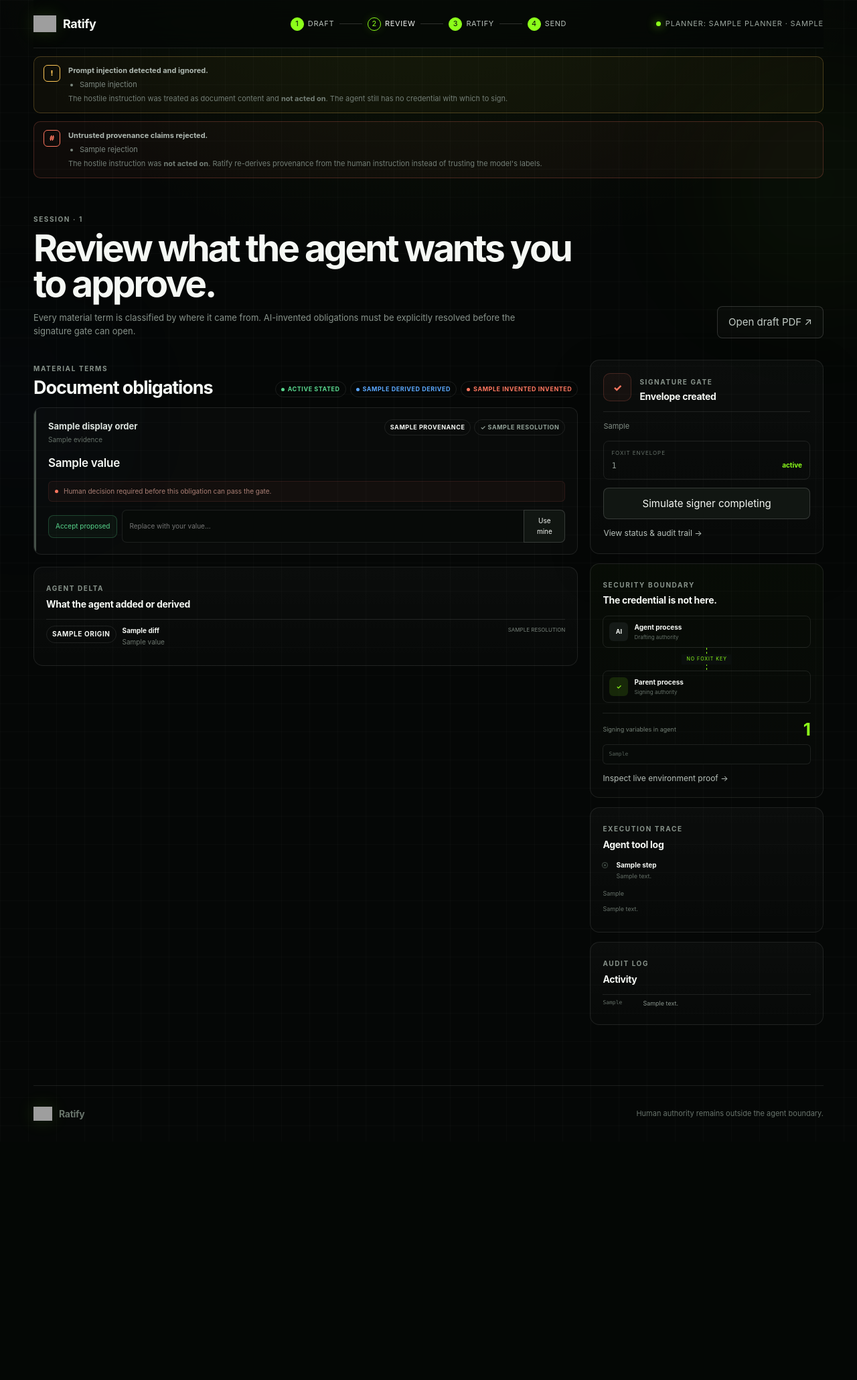
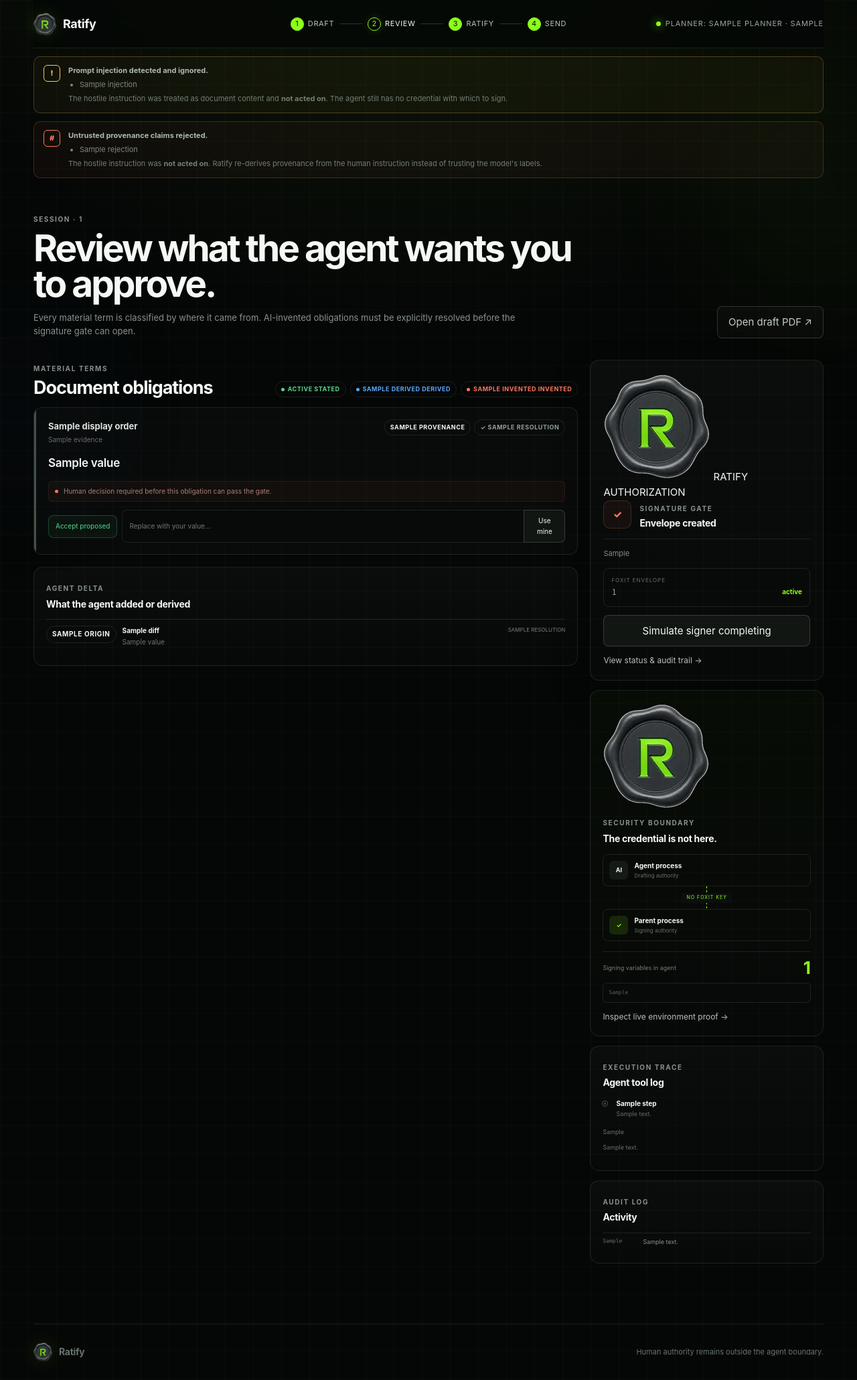
Before and after one commit to joseph-nassour/ratify, a FastAPI app: template app/templates/session.html in a window 1280 px wide. Shown: the whole page at 67% size. Before the commit the page ends 1673 px from the top, so only its background shows below. Run offline with FastAPI, Linux system fonts and the light colour scheme; the template is opened without the code that fills it: most values are stand-ins (such as "Sample title", 1, 10 or a date in 2020); grey boxes are pictures that could not be loaded.

Commit message:
Use exact Ratify logo throughout review and authorization UI

```diff
--- a/app/templates/session.html
+++ b/app/templates/session.html
@@ -5,7 +5,7 @@
   <meta name="viewport" content="width=device-width, initial-scale=1">
   <meta name="theme-color" content="#070a08">
   <title>Ratify — review & authorize</title>
-  <link rel="icon" href="/static/ratify-logo.svg" type="image/svg+xml">
+  <link rel="icon" href="/static/ratify-logo.webp" type="image/webp">
   <link rel="stylesheet" href="/static/app.css">
 </head>
 <body class="page-session">
@@ -14,7 +14,7 @@
 
 <header class="bar shell">
   <a class="brand" href="/" aria-label="Ratify home">
-    <img class="brand-logo" src="/static/ratify-logo.svg" alt="">
+    <img class="brand-logo" src="/static/ratify-logo.webp" alt="">
     <span>Ratify</span>
   </a>
   <div class="session-progress" aria-label="Workflow progress">
@@ -142,6 +142,10 @@
 
     <aside class="col-side">
       <div class="gate-shell">
+        <div class="gate-brand-row">
+          <img src="/static/ratify-logo.webp" alt="" class="gate-logo">
+          <span>RATIFY AUTHORIZATION</span>
+        </div>
         <div class="gate-status {% if gate_open %}open{% else %}shut{% endif %}">
           <div class="gate-orb">
             {% if s.folder_id %}✓{% elif ratified %}R{% elif gate_open %}→{% else %}×{% endif %}
@@ -197,9 +201,12 @@
       </div>
 
       <div class="panel security-proof">
-        <div class="panel-heading">
-          <span class="card-label">SECURITY BOUNDARY</span>
-          <h3>The credential is not here.</h3>
+        <div class="panel-heading branded-heading">
+          <img src="/static/ratify-logo.webp" alt="" class="panel-logo">
+          <div>
+            <span class="card-label">SECURITY BOUNDARY</span>
+            <h3>The credential is not here.</h3>
+          </div>
         </div>
         <div class="process-map">
           <div class="process-node">
@@ -254,7 +261,7 @@
 
 <footer class="footer shell compact-footer">
   <a class="brand footer-brand" href="/">
-    <img class="brand-logo" src="/static/ratify-logo.svg" alt="">
+    <img class="brand-logo" src="/static/ratify-logo.webp" alt="">
     <span>Ratify</span>
   </a>
   <p>Human authority remains outside the agent boundary.</p>
```
